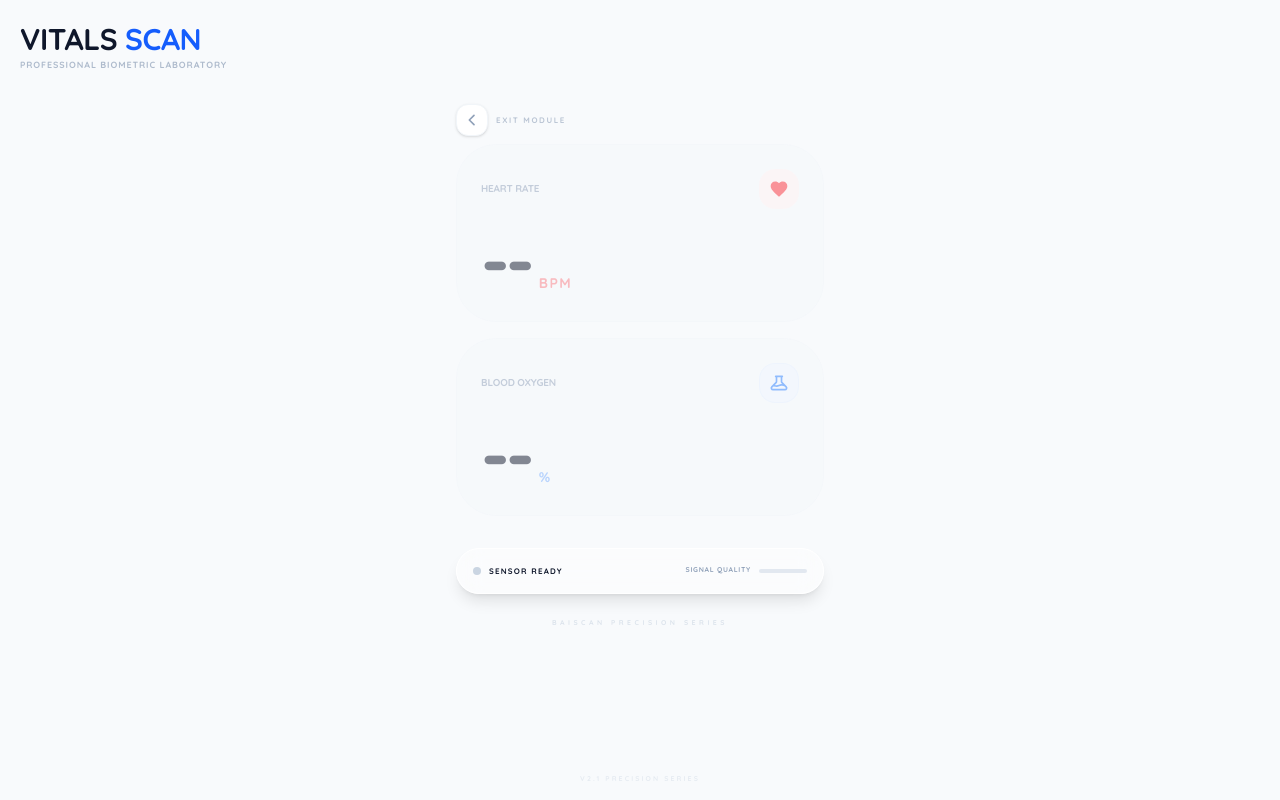
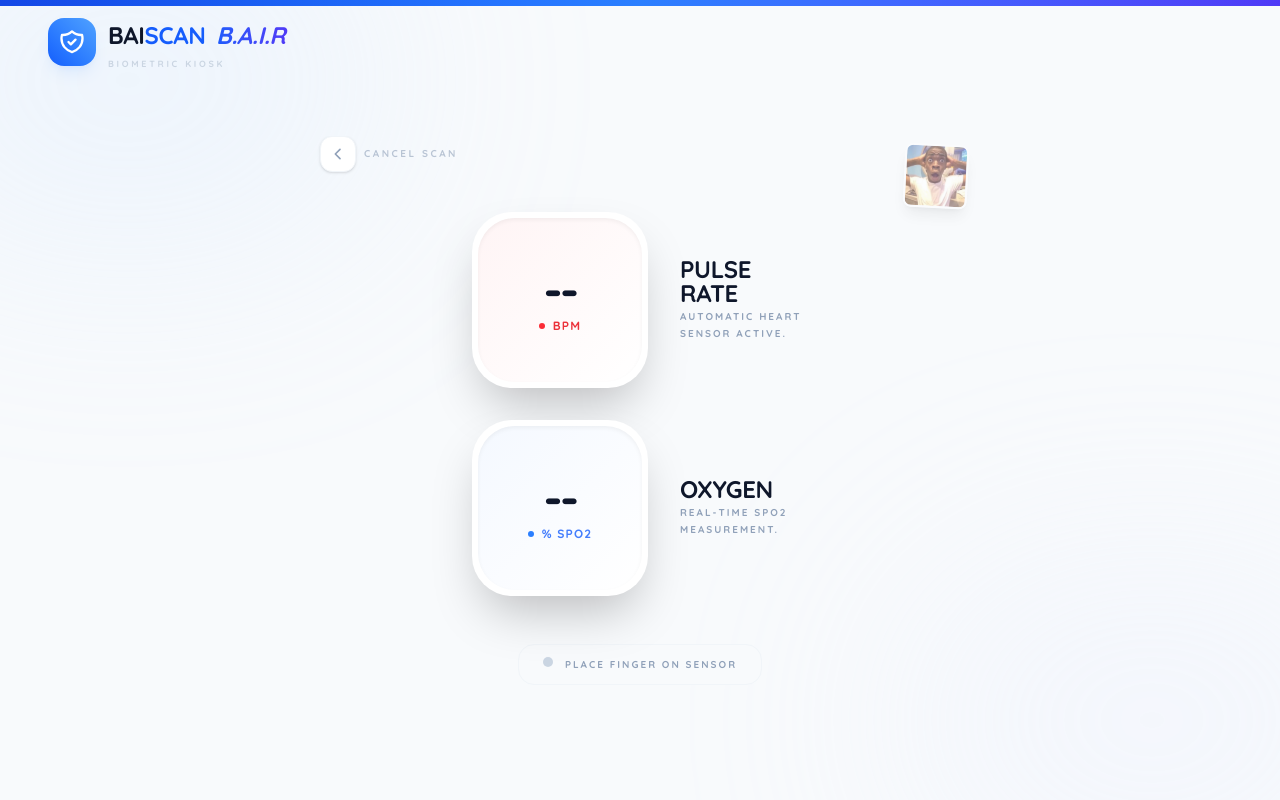
Before and after one commit to heisenperr/baiscan-biometric-kiosk, a Next.js app in the folder frontend-service/: page /max30102/vitals in a window 1280 px wide. Built offline with nearby package versions, Linux system fonts and the light colour scheme; no server answers.

Commit message:
ui(vitals): match page layout and component styling with weight/height modules

```diff
--- a/frontend-service/src/app/max30102/vitals/page.tsx
+++ b/frontend-service/src/app/max30102/vitals/page.tsx
@@ -1,8 +1,8 @@
 "use client";
 
 import React from "react";
+import { useRouter } from "next/navigation";
 import VitalsDisplay from "@/components/VitalsDisplay";
-import { useRouter } from "next/navigation";
 
 export default function VitalsPage() {
   const router = useRouter();
@@ -12,25 +12,37 @@ export default function VitalsPage() {
   };
 
   return (
-    <main className="min-h-screen bg-slate-50 flex flex-col pt-6 overflow-hidden">
-      <div className="px-5 mb-4">
-        <h1 className="text-3xl font-black text-slate-900 tracking-tighter uppercase leading-none">
-          Vitals <span className="text-blue-600">Scan</span>
-        </h1>
-        <p className="text-[9px] font-bold text-slate-400 uppercase tracking-widest mt-1 opacity-70">
-          Professional Biometric Laboratory
-        </p>
+    <main className="flex h-screen flex-col items-center relative bg-slate-50 overflow-hidden py-4 px-6 md:px-12">
+      <div className="absolute inset-0 pointer-events-none opacity-20">
+        <div className="absolute top-[-10%] left-[-10%] w-[40%] h-[40%] bg-blue-200 rounded-full blur-[120px]"></div>
+        <div className="absolute bottom-[-10%] right-[-10%] w-[40%] h-[40%] bg-indigo-100 rounded-full blur-[120px]"></div>
       </div>
 
-      <div className="flex-grow flex items-start justify-center">
-        <VitalsDisplay isActive={true} onBack={handleBack} />
-      </div>
+      <div className="absolute top-0 left-0 w-full h-1.5 bg-gradient-to-r from-blue-700 via-blue-500 to-indigo-600"></div>
 
-      <footer className="p-4 text-center">
-        <p className="text-[7px] font-bold text-slate-300 uppercase tracking-[0.3em] opacity-40">
-          v2.1 Precision Series
-        </p>
-      </footer>
+      <header className="w-full flex-shrink-0 flex items-center justify-between mb-4 relative z-20">
+        <div className="flex items-center space-x-3">
+          <div className="w-12 h-12 rounded-2xl bg-gradient-to-tr from-blue-600 to-blue-400 flex items-center justify-center text-white shadow-lg shadow-blue-500/10 transition-transform duration-500">
+            <svg className="w-7 h-7" fill="none" viewBox="0 0 24 24" stroke="currentColor">
+              <path strokeLinecap="round" strokeLinejoin="round" strokeWidth={2} d="M9 12l2 2 4-4m5.618-4.016A11.955 11.955 0 0112 2.944a11.955 11.955 0 01-8.618 3.04A12.02 12.02 0 003 9c0 5.591 3.824 10.29 9 11.622 5.176-1.332 9-6.03 9-11.622 0-1.042-.133-2.052-.382-3.016z" />
+            </svg>
+          </div>
+          <div className="flex flex-col">
+            <h1 className="text-xl md:text-2xl font-bold tracking-tight text-slate-900 uppercase leading-relaxed">
+              BAI<span className="text-blue-600">SCAN</span> <span className="inline-block px-1 bg-clip-text text-transparent bg-gradient-to-r from-blue-600 to-indigo-600 font-extrabold italic">B.A.I.R</span>
+            </h1>
+            <p className="text-[9px] font-bold text-slate-300 tracking-[0.3em] uppercase whitespace-nowrap leading-none mt-1">
+              Biometric Kiosk
+            </p>
+          </div>
+        </div>
+      </header>
+
+      <section className="w-full flex-grow flex items-center justify-center overflow-hidden relative z-10">
+        <div className="w-full">
+          <VitalsDisplay isActive={true} onBack={handleBack} />
+        </div>
+      </section>
     </main>
   );
 }
--- a/frontend-service/src/components/VitalsDisplay.tsx
+++ b/frontend-service/src/components/VitalsDisplay.tsx
@@ -2,14 +2,8 @@
 
 import React, { useEffect, useState, useRef } from "react";
 import { io, Socket } from "socket.io-client";
+import Image from "next/image";
 import { SOCKET_URL } from "@/lib/api";
-
-interface VitalsData {
-  bpm: number;
-  spo2: number;
-  finger_detected: boolean;
-  timestamp: string;
-}
 
 interface VitalsDisplayProps {
   isActive: boolean;
@@ -17,15 +11,12 @@ interface VitalsDisplayProps {
 }
 
 export default function VitalsDisplay({ isActive, onBack }: VitalsDisplayProps) {
-  const [vitals, setVitals] = useState<VitalsData>({
+  const [vitals, setVitals] = useState({
     bpm: 0,
     spo2: 0,
     finger_detected: false,
-    timestamp: new Date().toISOString()
   });
   const socketRef = useRef<Socket | null>(null);
-  const [pulse, setPulse] = useState(false);
-  const pulseTimeoutRef = useRef<NodeJS.Timeout | null>(null);
 
   useEffect(() => {
     const socket = io(SOCKET_URL, {
@@ -36,126 +27,112 @@ export default function VitalsDisplay({ isActive, onBack }: VitalsDisplayProps)
     socketRef.current = socket;
 
     socket.on("sensor:vitals", (data: any) => {
-      // Defensive check to ensure data is an object and has required fields
       if (isActive && data && typeof data === 'object' && !Array.isArray(data)) {
         setVitals({
           bpm: typeof data.bpm === 'number' ? data.bpm : 0,
           spo2: typeof data.spo2 === 'number' ? data.spo2 : 0,
           finger_detected: !!data.finger_detected,
-          timestamp: data.timestamp || new Date().toISOString()
         });
-
-        if (typeof data.bpm === 'number' && data.bpm > 0) {
-          setPulse(true);
-          if (pulseTimeoutRef.current) clearTimeout(pulseTimeoutRef.current);
-          pulseTimeoutRef.current = setTimeout(() => setPulse(false), 200);
-        }
       }
     });
 
     return () => {
       socket.disconnect();
-      if (pulseTimeoutRef.current) clearTimeout(pulseTimeoutRef.current);
     };
   }, [isActive]);
 
   return (
-    <div className="flex flex-col items-center animate-in fade-in zoom-in duration-700 w-full max-w-[400px] mx-auto p-4 select-none space-y-4">
-      {/* Compact Back Button */}
+    <div className="flex flex-col items-center animate-in fade-in zoom-in duration-700 w-full max-w-2xl mx-auto overflow-hidden relative">
+      {/* Mind Blown Icon - Project Signature */}
+      <div className="absolute top-0 right-0 p-2 z-20 pointer-events-none">
+        <Image
+          src="/mindblown.jpg"
+          alt="Mind Blown"
+          width={64}
+          height={64}
+          className="w-12 h-12 md:w-16 md:h-16 rounded-lg shadow-lg border-2 border-white/50 rotate-3 transition-all hover:scale-110 active:scale-95 pointer-events-auto cursor-help opacity-60 hover:opacity-100 hover:rotate-12"
+        />
+      </div>
+
+      {/* Standard Back Button */}
       <button
         onClick={onBack}
-        className="self-start mb-2 text-slate-400 hover:text-blue-600 transition-all flex items-center space-x-2 font-bold uppercase tracking-[0.25em] text-[10px] group active:scale-95"
+        className="self-start mb-6 text-slate-400 hover:text-blue-600 transition-all flex items-center space-x-2 font-bold uppercase tracking-[0.25em] text-[10px] group active:scale-95 px-4"
       >
-        <div className="w-8 h-8 rounded-xl bg-white shadow-sm border border-slate-100 flex items-center justify-center transition-all group-hover:border-blue-200">
-          <svg className="w-4 h-4 text-slate-400 group-hover:text-blue-600 transform group-hover:-translate-x-1 transition-transform" fill="none" viewBox="0 0 24 24" stroke="currentColor">
+        <div className="w-9 h-9 rounded-xl bg-white shadow-sm border border-slate-100 flex items-center justify-center transition-all group-hover:border-blue-200 group-hover:shadow-md">
+          <svg className="w-4 h-4 text-slate-400 group-hover:text-blue-600 transform group-hover:-translate-x-0.5 transition-transform" fill="none" viewBox="0 0 24 24" stroke="currentColor">
             <path strokeLinecap="round" strokeLinejoin="round" strokeWidth={2.5} d="M15 19l-7-7 7-7" />
           </svg>
         </div>
-        <span className="opacity-60 group-hover:opacity-100 uppercase tracking-[0.2em] text-[8px]">Exit Module</span>
+        <span className="opacity-60 group-hover:opacity-100">Cancel Scan</span>
       </button>
 
-      {/* Vertical Stack for 400px width */}
-      <div className="flex flex-col space-y-4 w-full">
-        {/* Heart Rate Card */}
-        <div className={`
-          relative overflow-hidden rounded-[2.5rem] p-6 transition-all duration-700 border
-          ${vitals.finger_detected
-            ? 'bg-white border-white shadow-[0_20px_40px_-15px_rgba(239,68,68,0.12)] scale-100'
-            : 'bg-slate-100/50 border-slate-100 opacity-50 shadow-none'}
-        `}>
-          <div className="flex items-center justify-between mb-4">
-            <h3 className="text-[10px] font-black text-slate-400 uppercase tracking-widest leading-none">Heart Rate</h3>
-            <div className={`
-              w-10 h-10 rounded-2xl flex items-center justify-center transition-all duration-300
-              ${pulse ? 'bg-red-500 text-white scale-110 shadow-lg shadow-red-200' : 'bg-red-50 text-red-500'}
-            `}>
-              <svg className="w-5 h-5" fill="currentColor" viewBox="0 0 24 24">
-                <path d="M12 21.35l-1.45-1.32C5.4 15.36 2 12.28 2 8.5 2 5.42 4.42 3 7.5 3c1.74 0 3.41.81 4.5 2.09C13.09 3.81 14.76 3 16.5 3 19.58 3 22 5.42 22 8.5c0 3.78-3.4 6.86-8.55 11.54L12 21.35z" />
-              </svg>
+      {/* Main Content Area - Vertical for 7-inch Narrow Display */}
+      <div className="flex flex-col items-center space-y-8 w-full p-4 pb-12">
+
+        {/* Heart Rate Section */}
+        <div className="relative flex items-center justify-center space-x-8 w-full">
+          <div className={`
+            w-44 h-44 rounded-[2.5rem] p-1.5 transition-all duration-700 bg-white shadow-2xl relative
+            ${vitals.finger_detected ? 'bg-gradient-to-br from-red-500 to-rose-600' : 'bg-slate-100'}
+          `}>
+            <div className="w-full h-full bg-white rounded-[2.3rem] flex flex-col items-center justify-center shadow-inner relative overflow-hidden">
+              <div className="absolute top-0 left-0 w-full h-full bg-gradient-to-br from-red-500/5 to-transparent pointer-events-none"></div>
+              <div className="text-center relative z-10 transition-transform duration-300">
+                <span className="text-5xl font-bold text-slate-900 tracking-tighter tabular-nums leading-none">
+                  {vitals.finger_detected && vitals.bpm > 0 ? vitals.bpm : "--"}
+                </span>
+                <div className="flex items-center justify-center space-x-2 mt-1">
+                  <span className={`w-1.5 h-1.5 bg-red-500 rounded-full ${vitals.finger_detected ? 'animate-ping' : ''}`}></span>
+                  <span className="text-xs font-bold text-red-600 uppercase tracking-widest opacity-80">BPM</span>
+                </div>
+              </div>
             </div>
           </div>
-
-          <div className="flex items-baseline space-x-2">
-            <span className="text-7xl font-black text-slate-900 tabular-nums tracking-tighter">
-              {vitals.finger_detected ? (vitals.bpm || "--") : "--"}
-            </span>
-            <span className="text-sm font-bold text-red-500 uppercase tracking-widest opacity-60">BPM</span>
+          <div className="text-left w-32">
+            <h2 className="text-2xl font-black text-slate-900 uppercase tracking-tighter leading-none">Pulse Rate</h2>
+            <p className="text-[10px] text-slate-400 font-bold uppercase tracking-[0.2em] mt-1 leading-relaxed">Automatic heart sensor active.</p>
           </div>
-
-          {/* Animated Background Pulse */}
-          {pulse && (
-            <div className="absolute inset-0 bg-red-500/5 animate-pulse pointer-events-none"></div>
-          )}
         </div>
 
-        {/* SpO2 Card */}
-        <div className={`
-          relative overflow-hidden rounded-[2.5rem] p-6 transition-all duration-700 border
-          ${vitals.finger_detected
-            ? 'bg-white border-white shadow-[0_20px_40px_-15px_rgba(59,130,246,0.12)] scale-100'
-            : 'bg-slate-100/50 border-slate-100 opacity-50 shadow-none'}
-        `}>
-          <div className="flex items-center justify-between mb-4">
-            <h3 className="text-[10px] font-black text-slate-400 uppercase tracking-widest leading-none">Blood Oxygen</h3>
-            <div className="w-10 h-10 rounded-2xl bg-blue-50 text-blue-500 flex items-center justify-center border border-blue-100/50">
-              <svg className="w-5 h-5" fill="none" viewBox="0 0 24 24" stroke="currentColor">
-                <path strokeLinecap="round" strokeLinejoin="round" strokeWidth={2} d="M19.428 15.428a2 2 0 00-1.022-.547l-2.387-.477a6 6 0 00-3.86.517l-.318.158a6 6 0 01-3.86.517L6.05 15.21a2 2 0 00-1.806.547M8 4h8l-1 1v5.172a2 2 0 00.586 1.414l5 5c1.26 1.26.367 3.414-1.415 3.414H4.828c-1.782 0-2.674-2.154-1.414-3.414l5-5A2 2 0 009 10.172V5L8 4z" />
-              </svg>
+        {/* SpO2 Section */}
+        <div className="relative flex items-center justify-center space-x-8 w-full">
+          <div className={`
+            w-44 h-44 rounded-[2.5rem] p-1.5 transition-all duration-700 bg-white shadow-2xl relative
+            ${vitals.finger_detected ? 'bg-gradient-to-br from-blue-500 to-indigo-600' : 'bg-slate-100'}
+          `}>
+            <div className="w-full h-full bg-white rounded-[2.3rem] flex flex-col items-center justify-center shadow-inner relative overflow-hidden">
+              <div className="absolute top-0 left-0 w-full h-full bg-gradient-to-br from-blue-500/5 to-transparent pointer-events-none"></div>
+              <div className="text-center relative z-10 transition-transform duration-300">
+                <span className="text-5xl font-bold text-slate-900 tracking-tighter tabular-nums leading-none">
+                  {vitals.finger_detected && vitals.spo2 > 0 ? vitals.spo2 : "--"}
+                </span>
+                <div className="flex items-center justify-center space-x-2 mt-1">
+                  <span className={`w-1.5 h-1.5 bg-blue-500 rounded-full ${vitals.finger_detected ? 'animate-ping' : ''}`}></span>
+                  <span className="text-xs font-bold text-blue-600 uppercase tracking-widest opacity-80">% SpO2</span>
+                </div>
+              </div>
             </div>
           </div>
-
-          <div className="flex items-baseline space-x-2">
-            <span className="text-7xl font-black text-slate-900 tabular-nums tracking-tighter">
-              {vitals.finger_detected ? (vitals.spo2 || "--") : "--"}
-            </span>
-            <span className="text-sm font-bold text-blue-500 uppercase tracking-widest opacity-60">%</span>
+          <div className="text-left w-32">
+            <h2 className="text-2xl font-black text-slate-900 uppercase tracking-tighter leading-none">Oxygen</h2>
+            <p className="text-[10px] text-slate-400 font-bold uppercase tracking-[0.2em] mt-1 leading-relaxed">Real-time SPO2 measurement.</p>
           </div>
         </div>
-      </div>
 
-      {/* Connection/Status Bar - Compact */}
-      <div className="mt-4 w-full bg-white/40 backdrop-blur-md border border-white p-4 rounded-[1.5rem] shadow-lg">
-        <div className="flex items-center justify-between">
-          <div className="flex items-center space-x-2">
-            <div className={`w-2 h-2 rounded-full ${vitals.finger_detected ? 'bg-green-500 animate-pulse shadow-[0_0_8px_rgba(34,197,94,0.4)]' : 'bg-slate-300'}`}></div>
-            <span className="text-[8px] font-black text-slate-900 uppercase tracking-[0.15em]">
-              {vitals.finger_detected ? 'Finger Detected' : 'Sensor Ready'}
-            </span>
-          </div>
-          <div className="flex items-center space-x-2">
-            <span className="text-[7px] font-black text-slate-400 uppercase tracking-[0.1em]">Signal Quality</span>
-            <div className="w-12 h-1 bg-slate-200 rounded-full overflow-hidden">
-               <div className={`h-full transition-all duration-500 ${vitals.finger_detected ? 'bg-blue-500 w-full' : 'w-0'}`}></div>
+        {/* Status Prompt */}
+        <div className="mt-4 text-center">
+            <div className={`
+                inline-flex items-center space-x-3 px-6 py-3 rounded-2xl border transition-all duration-500
+                ${vitals.finger_detected ? 'bg-green-50 border-green-100 text-green-700' : 'bg-slate-50 border-slate-100 text-slate-400'}
+            `}>
+                <div className={`w-2.5 h-2.5 rounded-full ${vitals.finger_detected ? 'bg-green-500 animate-pulse' : 'bg-slate-300 animate-bounce'}`}></div>
+                <span className="text-[10px] font-black uppercase tracking-[0.2em]">
+                    {vitals.finger_detected ? "Scanning Vitals..." : "Place Finger on Sensor"}
+                </span>
             </div>
-          </div>
         </div>
-      </div>
 
-      {/* Design Branding */}
-      <div className="pt-2">
-        <p className="text-[7px] font-bold text-slate-300 uppercase tracking-[0.5em] text-center opacity-60">
-          BaiScan Precision Series
-        </p>
       </div>
     </div>
   );
```
